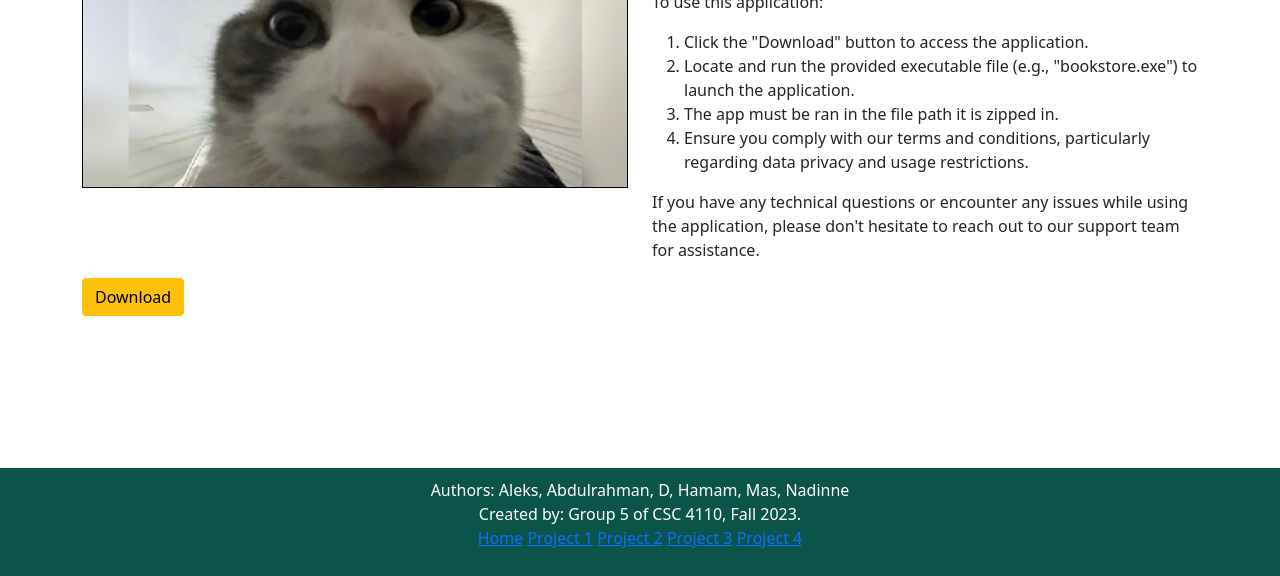
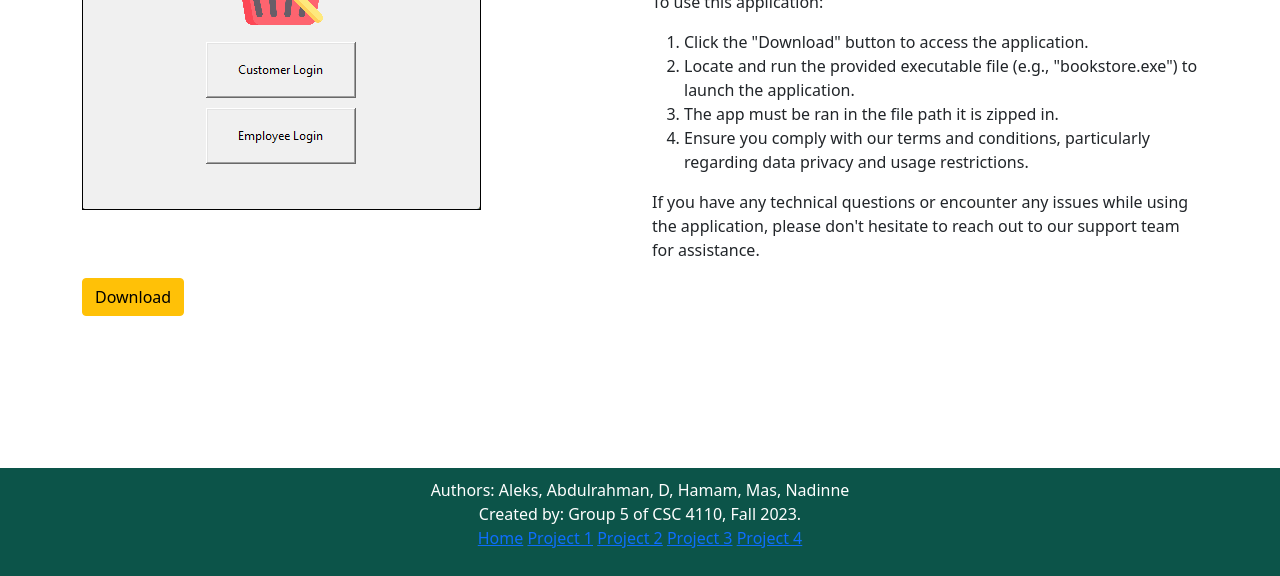
Before and after one commit to MasudurRah/CSC4110, a plain HTML site: page GroupProject4/frontend/index-gp4.html in a window 1280 px wide. Shown: the part 224-800 px from the top of the page. Drawn offline with nearby package versions, Linux system fonts and the light colour scheme.

Commit message:
updated html pages with bookstore images

```diff
--- a/GroupProject4/frontend/index-gp4.html
+++ b/GroupProject4/frontend/index-gp4.html
@@ -48,7 +48,7 @@
     <div class="container mt-5">
         <div class="row">
             <div class="col-md-6">
-                <img src="src/img/cat.jpg" alt="a cat, 'nuff said" class="img-fluid">
+                <img src="src/img/bookstore.png" alt="a cat, 'nuff said" class="img-fluid">
             </div>
             <div class="col-md-6">
                 <p>Welcome to Group 5's website! For this week, our group is working on behalf of Forestview to create an online bookstore using tkinter.</p>
```
Also changed, not shown: Homepage/index.html (+1 -1 lines), GroupProject4/frontend/src/img/bookstore.png (added), Homepage/src/img/bookstore.png (added).
